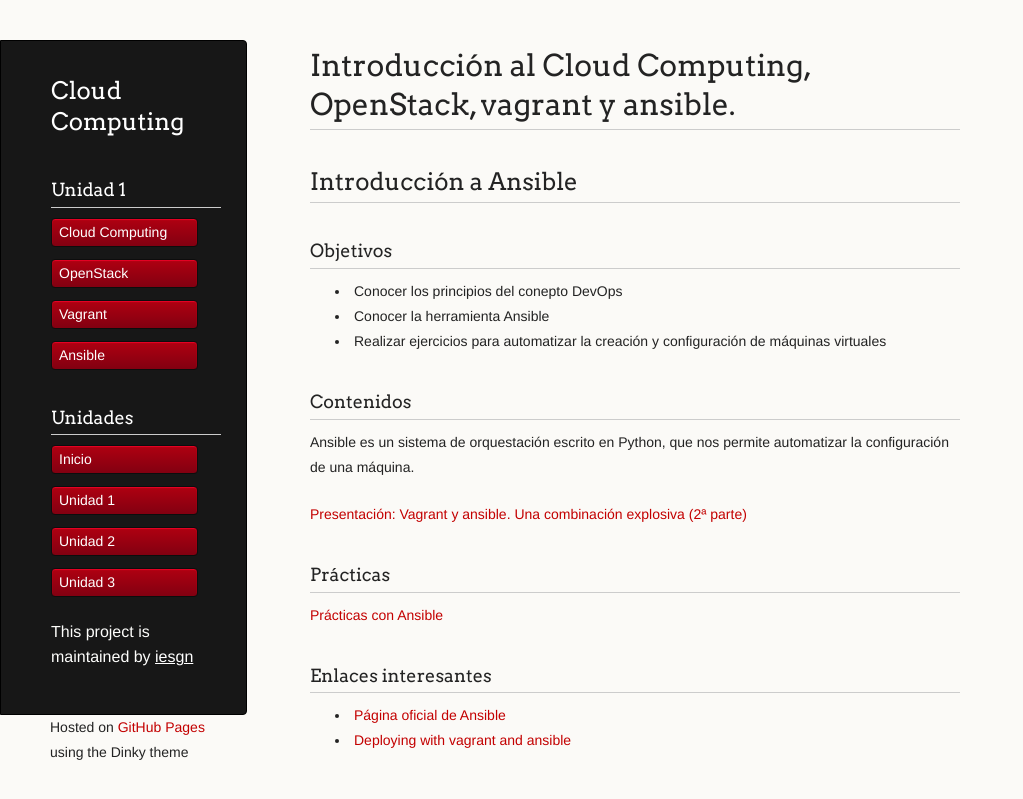
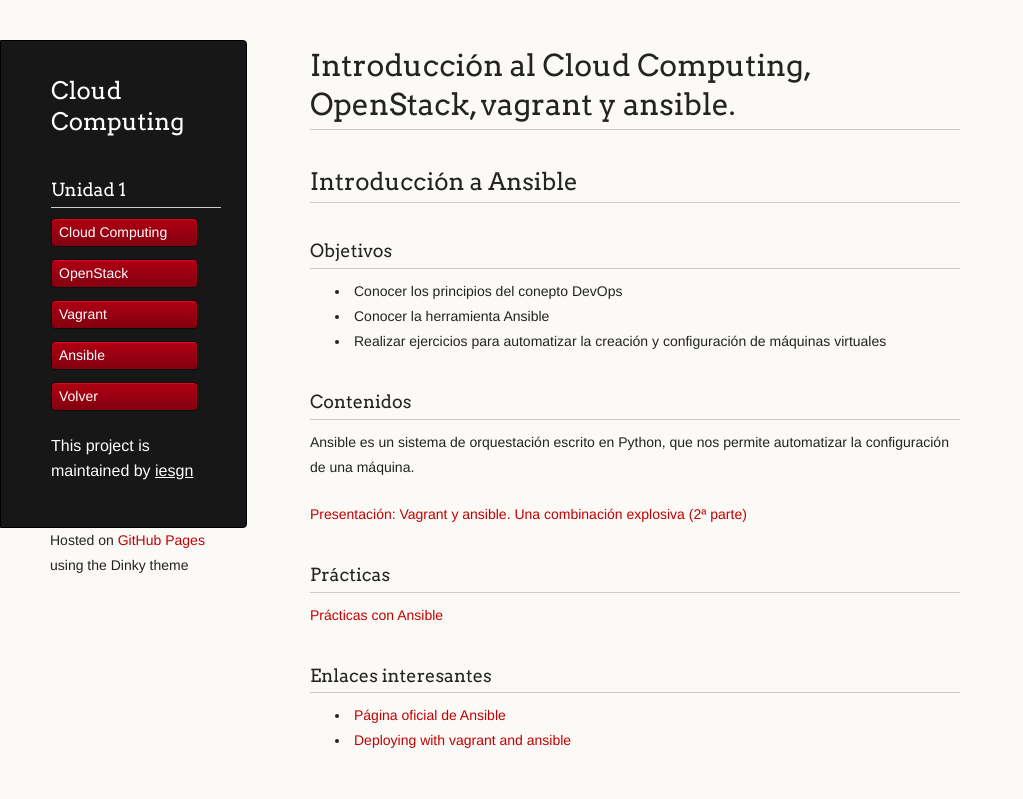
Before and after one commit to iesgn/cloud, a Jekyll site: the page built from curso/u1/ansible.md, in a window 1280 px wide. Shown: the top 799 px of the page, without its empty margins (0-1023 px from the left). Built offline with Jekyll 4.4.1, drawn with Linux system fonts in a browser that asks for light colours.

Commit message:
Modificando menú

```diff
--- a/_data/menu.yml
+++ b/_data/menu.yml
@@ -8,6 +8,8 @@
      url: http://iesgn.github.io/cloud/curso/u1/vagrant
    - name: Ansible
      url: http://iesgn.github.io/cloud/curso/u1/ansible
+   - name: Volver
+     url: http://iesgn.github.io/cloud
 - nombre: Unidad 2
   items:
    - name: Proyecto IESGN
--- a/curso/u1/ansible.md
+++ b/curso/u1/ansible.md
@@ -3,7 +3,6 @@ layout: blog
 tittle: Introducción al Cloud Computing, OpenStack, vagrant y ansible.
 menu:
   - Unidad 1
-  - Unidades
 ---
 ## Introducción a Ansible
 ###Objetivos
```
Also changed, not shown: curso/u1/index.md (+0 -1 lines), curso/u1/openstack.md (+0 -1 lines), curso/u1/practica_vagrant.md (+0 -1 lines), curso/u1/vagrant.md (+0 -1 lines).
